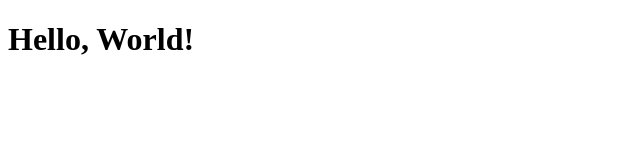
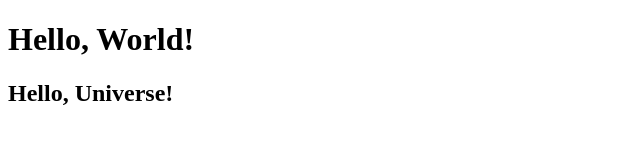
Before and after one commit to Rodrigov96/CS3338-first-project, a plain HTML site: page index.html in a window 1280 px wide. Shown: the whole page, without its empty margins (0-640 px from the left). Drawn offline with Linux system fonts and the light colour scheme.

Commit message:
Update index.html

```diff
--- a/index.html
+++ b/index.html
@@ -4,8 +4,10 @@
     <meta charset="UTF-8">
     <meta name="viewport" content="width=device-width, initial-scale=1.0">
     <title>My First Project</title>
+
 </head>
 <body>
     <h1>Hello, World!</h1>
+    <h2> Hello, Universe!</h2>
 </body>
 </html>
```
